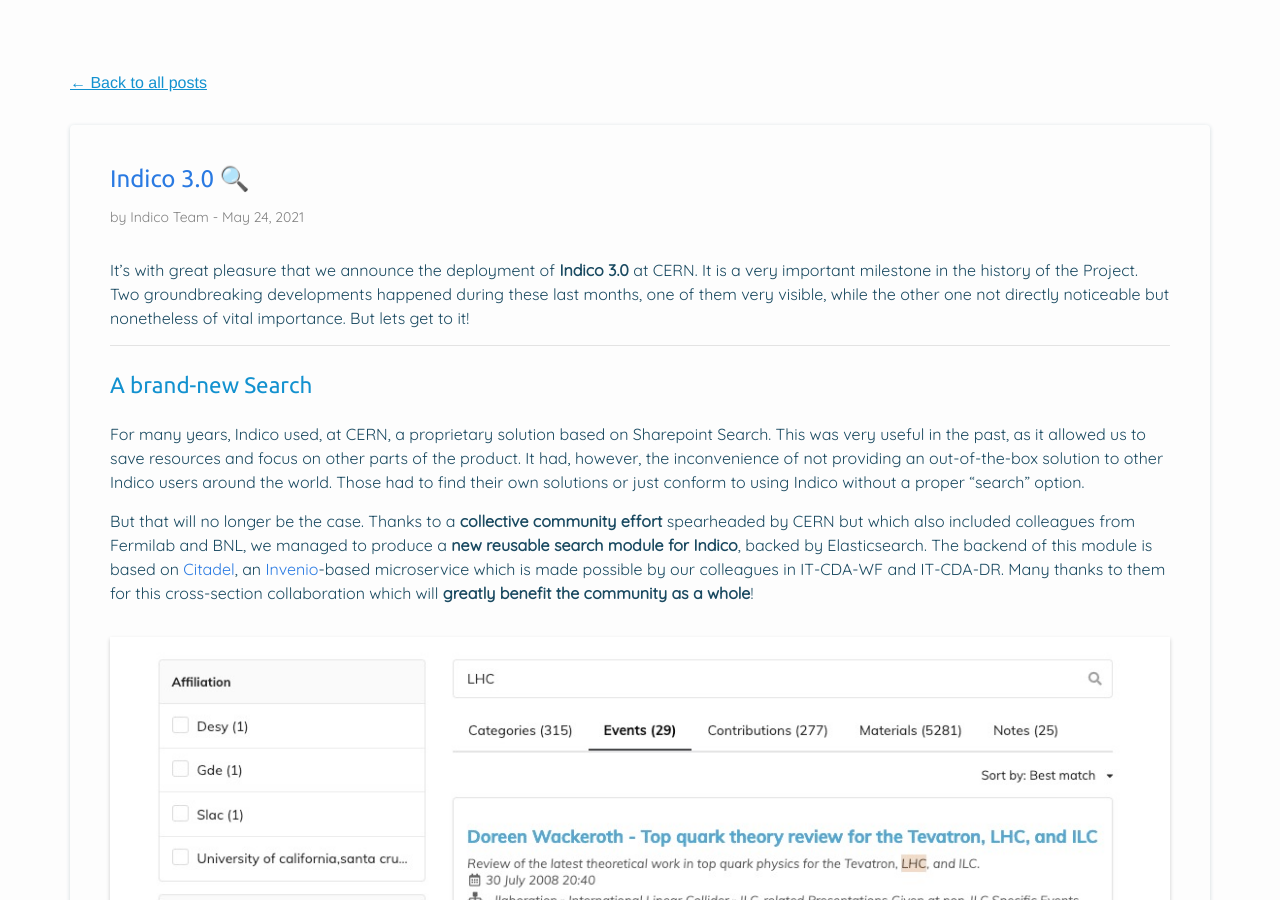
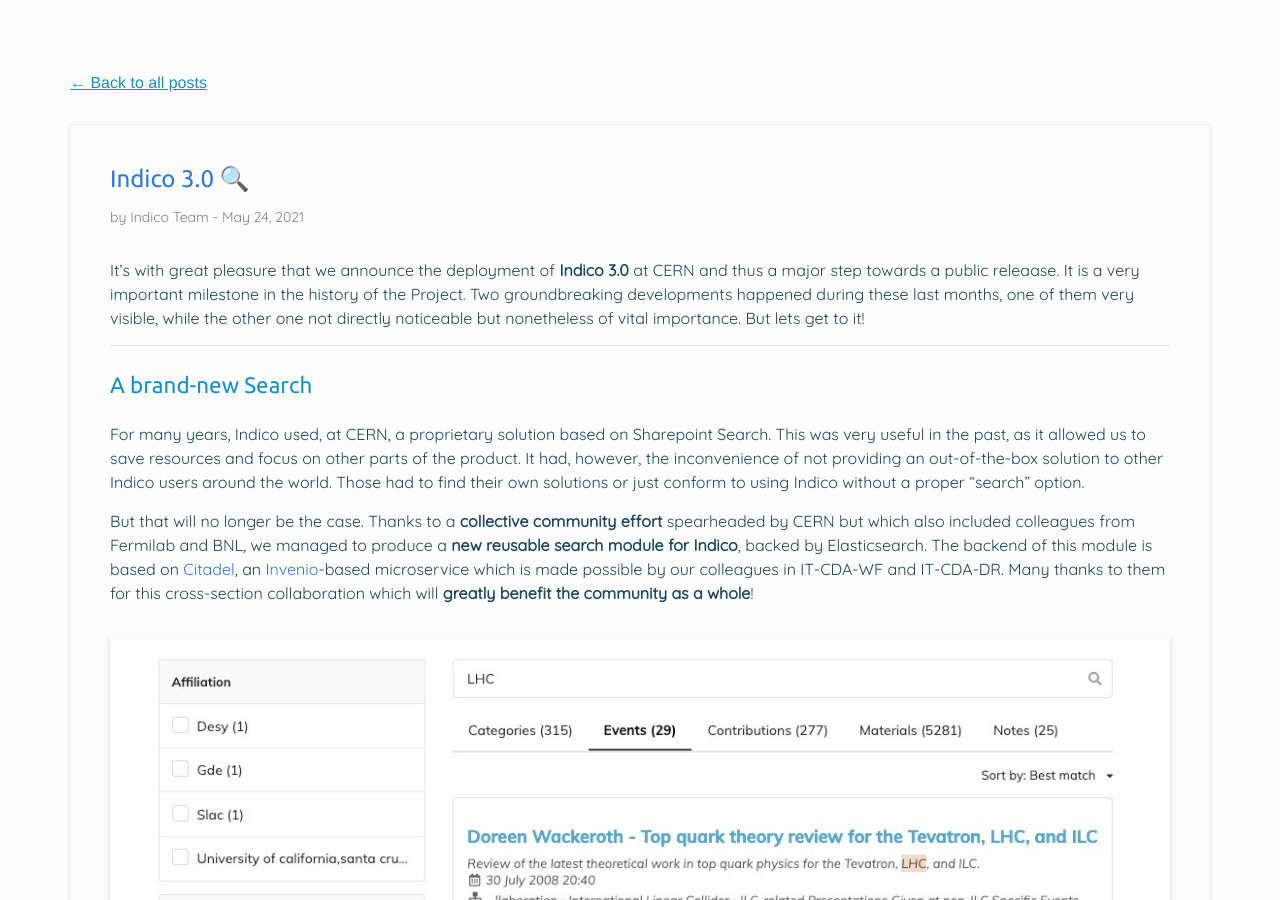
Before and after one commit to indico/indico.github.io, a Jekyll site: the page built from _posts/2021-05-24-indico-3-0-news.md, in a window 1280 px wide and 900 px high, scrolled down 369 px. Built offline with Jekyll 4.4.1, drawn with Linux system fonts in a browser that asks for light colours; nearby versions of some CDN libraries; comment, search, counter and statistics services are not loaded; some of the changed text lies outside the part shown.

Commit message:
Minor wording improvements

```diff
--- a/_posts/2021-05-24-indico-3-0-news.md
+++ b/_posts/2021-05-24-indico-3-0-news.md
@@ -6,7 +6,7 @@
 categories: indico release
 ---
 
-It's with great pleasure that we announce the deployment of **Indico 3.0** at CERN. It is a very important milestone in the history of the Project. Two groundbreaking developments happened during these last months, one of them very visible, while the other one not directly noticeable but nonetheless of vital importance.
+It's with great pleasure that we announce the deployment of **Indico 3.0** at CERN and thus a major step towards a public releaase. It is a very important milestone in the history of the Project. Two groundbreaking developments happened during these last months, one of them very visible, while the other one not directly noticeable but nonetheless of vital importance.
 But lets get to it!
 
 ---
```
Also changed, not shown: other parts of _posts/2021-05-24-indico-3-0-news.md (+1 -1 lines).
